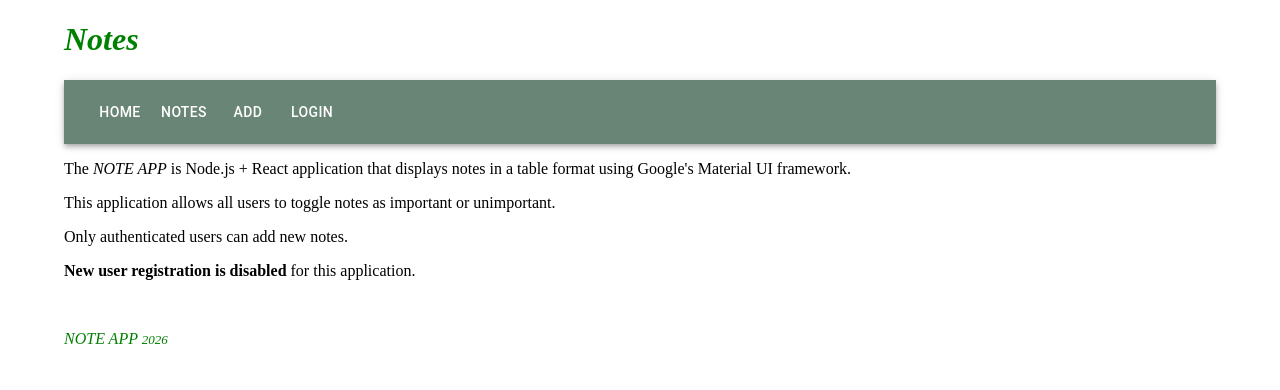
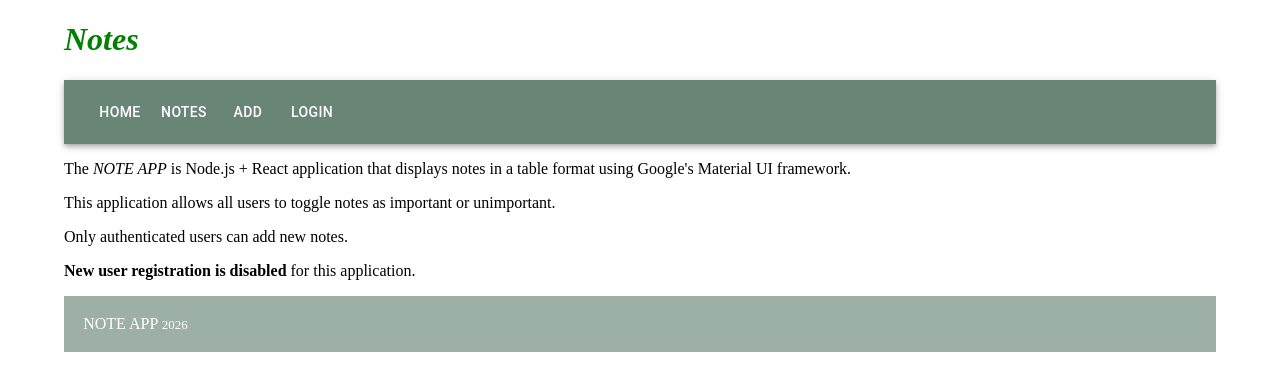
Before and after one commit to cherylfong/netscapia, a React (Vite) app in the folder part5/notes-frontend/: page / in a window 1280 px wide. Shown: the top 390 px of the page. Built offline with nearby package versions, Linux system fonts and the light colour scheme; no server answers.

Commit message:
add code to use styled-components library for the footer component from part 5 sub e

```diff
--- a/part5/notes-frontend/package.json
+++ b/part5/notes-frontend/package.json
@@ -18,7 +18,8 @@
     "axios": "^1.19.0",
     "react": "^18.3.1",
     "react-dom": "^18.3.1",
-    "react-router-dom": "^7.18.3"
+    "react-router-dom": "^7.18.3",
+    "styled-components": "^6.5.3"
   },
   "devDependencies": {
     "@eslint/js": "^9.17.0",
--- a/part5/notes-frontend/src/App.jsx
+++ b/part5/notes-frontend/src/App.jsx
@@ -14,7 +14,7 @@ import Home from './components/Home'
 
 import Note from './components/Note'
 import Notification from './components/Notification'
-import Footer from './components/Footer'
+import FooterSC from './components/FooterSC'
 import LoginForm from './components/LoginForm'
 import Togglable from './components/Togglable'
 import NoteForm from './components/NoteForm'
@@ -286,7 +286,11 @@ const App = () => {
           </div>
         )}
 
-        <Footer />
+        <FooterSC>
+          <div>
+            NOTE APP <span style={{ fontSize: 'small' }}>2026</span>
+          </div>
+        </FooterSC>
       </div>
     </Container>
   )
--- /dev/null
+++ b/part5/notes-frontend/src/components/FooterSC.jsx
@@ -0,0 +1,10 @@
+import styled from 'styled-components'
+
+const FooterSC = styled.div`
+  background: rgba(5, 53, 27, 0.39);
+  padding: 1.2em;
+  margin-top: 1em;
+  color: white;
+`
+
+export default FooterSC
--- a/part5/notes-frontend/src/components/Notification.jsx
+++ b/part5/notes-frontend/src/components/Notification.jsx
@@ -2,6 +2,7 @@ import { Alert } from '@mui/material'
 
 // notification object has the fields
 // 1. type - determines the color of the notification
+// The types are success (the default), info, warning, and error
 // 2. text - the notification message
 const Notification = ({ notification }) => {
   if (notification === null) {
```
Also changed, not shown: 1 other file (tests, documents, lock files or other folders).
